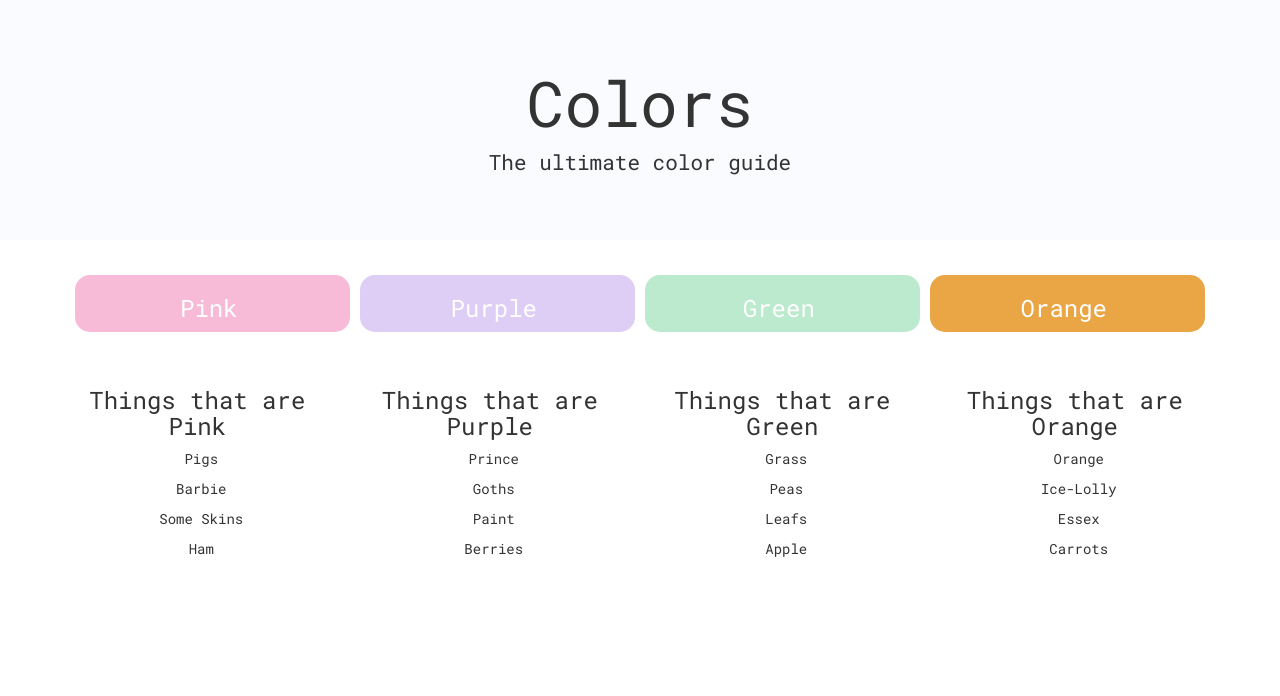
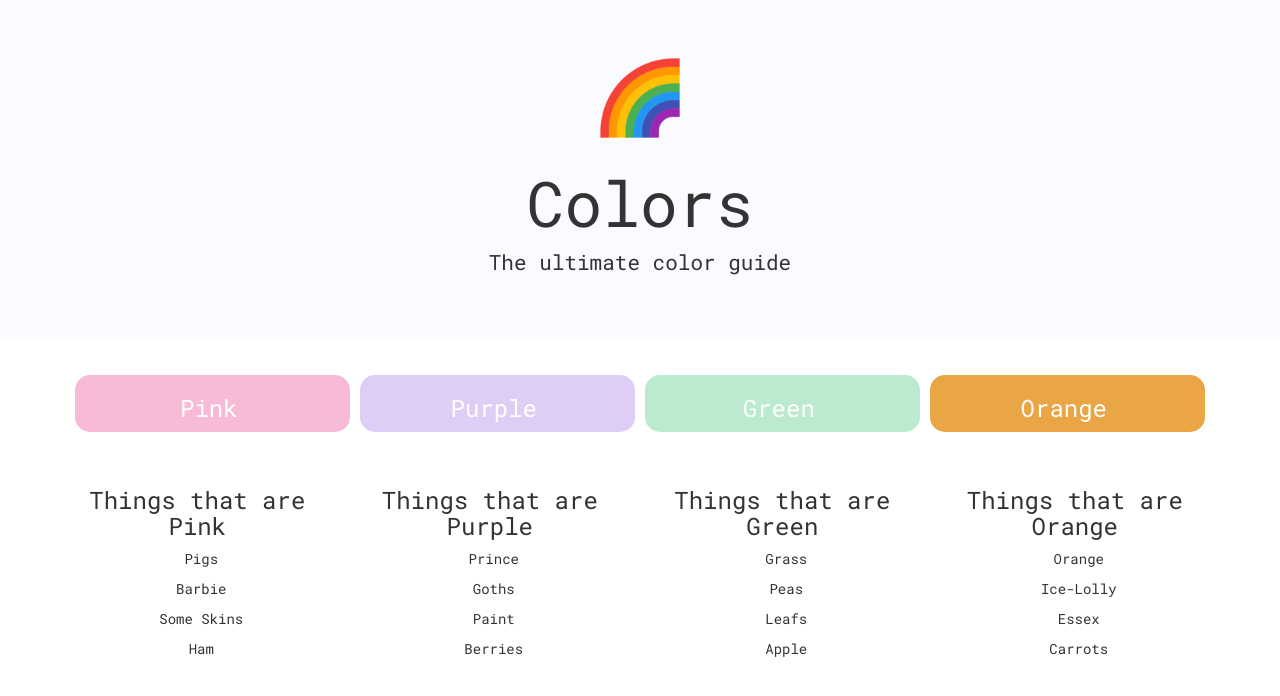
Before and after one commit to Nattie87/bootstrap-playtime, a plain HTML site: page index.html in a window 1280 px wide. Drawn offline with nearby package versions, Linux system fonts and the light colour scheme.

Commit message:
styling rainbows

```diff
--- a/index.html
+++ b/index.html
@@ -17,6 +17,7 @@
 </head>
 <body>
   <div class="jumbotron">
+    <img src="./images/rainbow-512.png" alt="image">
     <h1>Colors</h1>
     <p>The ultimate color guide</p>
   </div>
--- a/main.css
+++ b/main.css
@@ -81,5 +81,9 @@ h3 {
   width: 97%;
 }
 
+img {
+  width: 100px;
+}
+
 
 /*note from me*/
```
Also changed, not shown: images/rainbow-512.png (added). Lines whose indentation alone changed are shown as unchanged.
